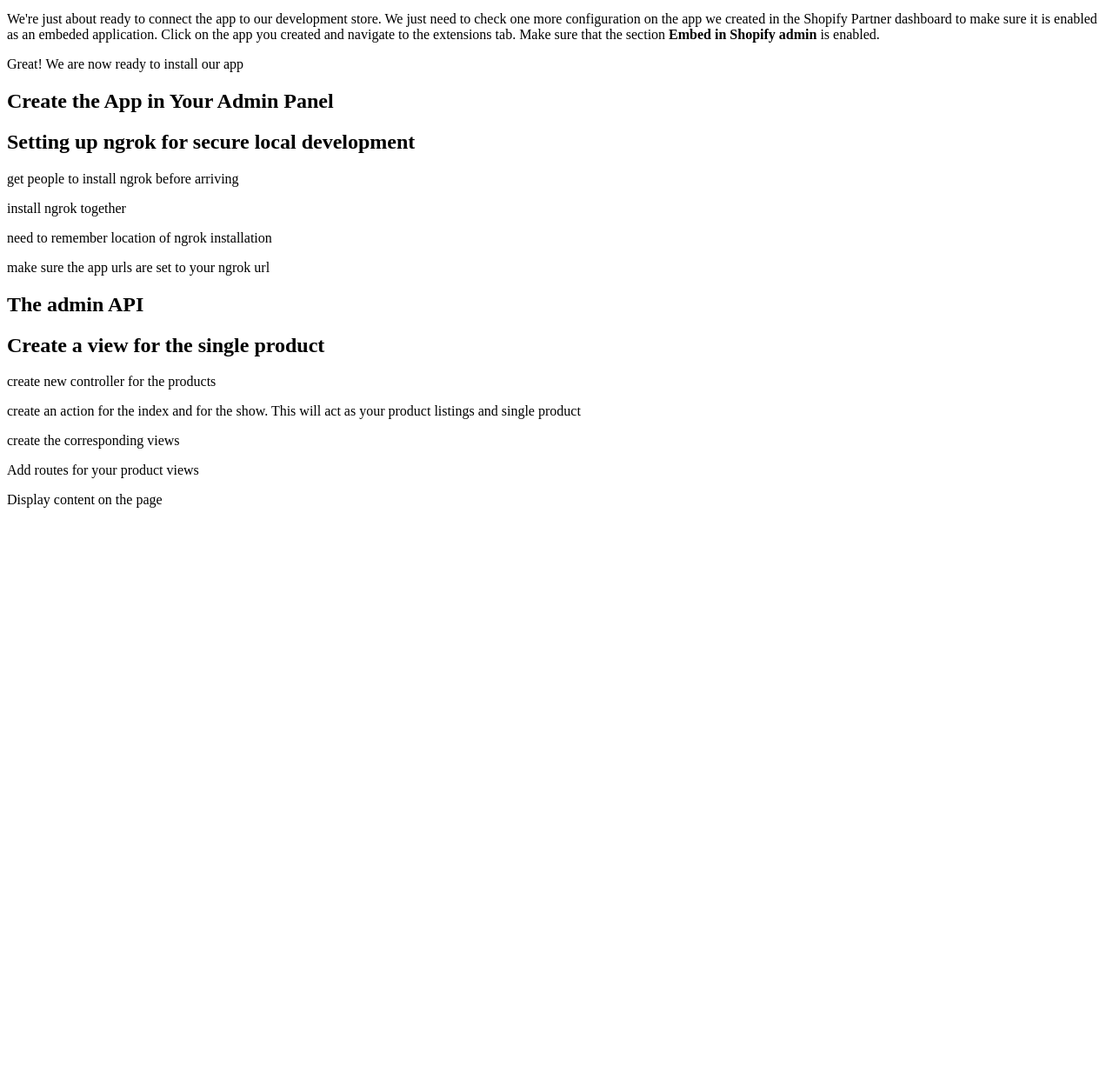
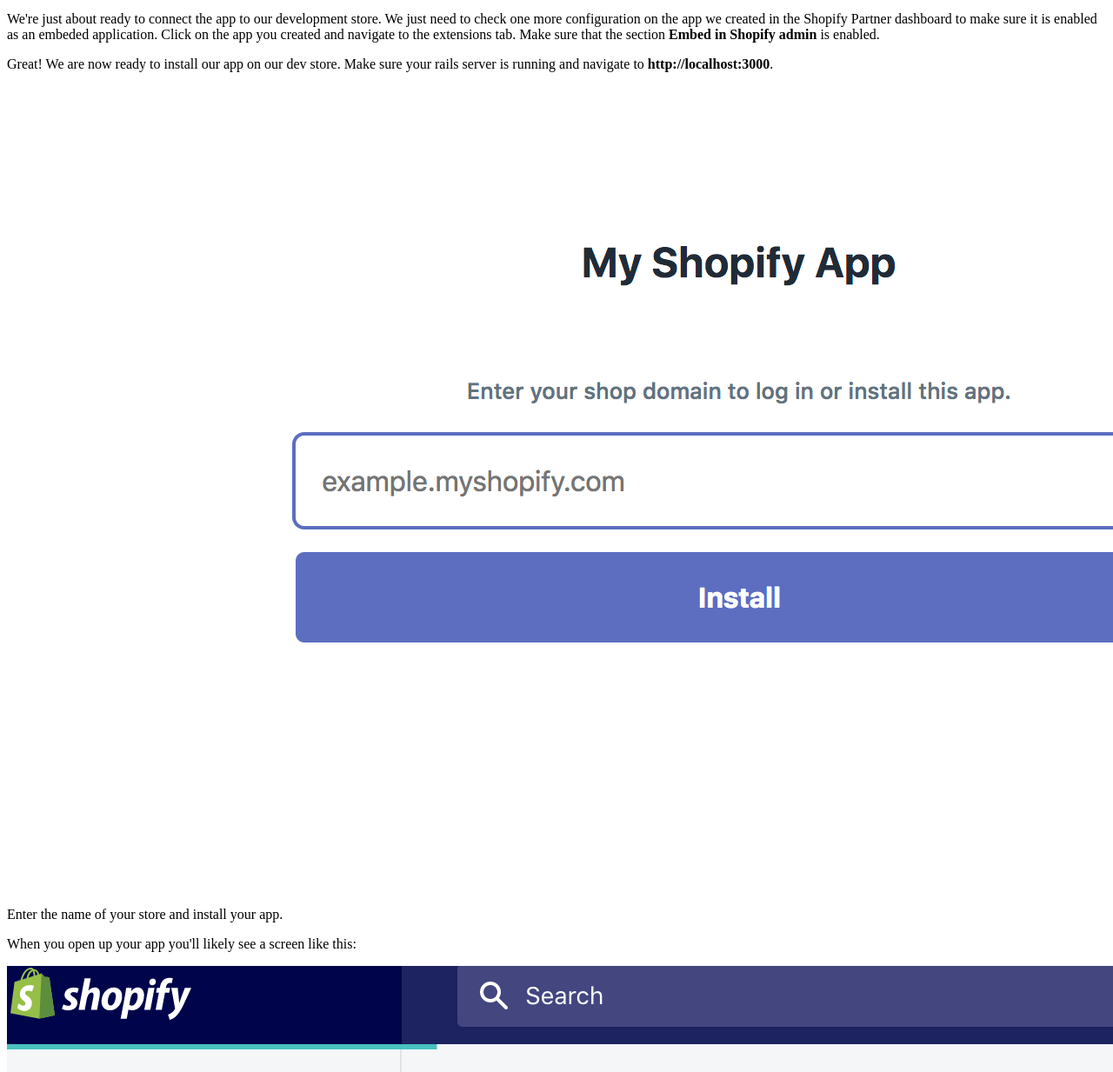
Before and after one commit to jrdnndtsch/shopify-app-3hr, a plain HTML site: page index.html in a window 1280 px wide. Shown: the part 6218-7451 px from the top of the page at 87% size. Before the commit the page ends 6818 px from the top, so only its background shows below. Drawn offline with Linux system fonts and the light colour scheme.

```diff
--- a/index.html
+++ b/index.html
@@ -127,10 +127,12 @@
             end
         </code></pre>
         <p>We're just about ready to connect the app to our development store. We just need to check one more configuration on the app we created in the Shopify Partner dashboard to make sure it is enabled as an embeded application. Click on the app you created and navigate to the extensions tab. Make sure that the section <strong>Embed in Shopify admin</strong> is enabled.</p>
-        <p>Great! We are now ready to install our app </p>
-    </section>
-    <section>
-        <h2>Create the App in Your Admin Panel</h2>
+        <p>Great! We are now ready to install our app on our dev store. Make sure your rails server is running and navigate to <strong>http://localhost:3000</strong>.</p>
+        <img src="images/install-app-screen.png" alt="">
+        <p>Enter the name of your store and install your app.</p>
+        <p>When you open up your app you'll likely see a screen like this:</p>
+        <img src="images/requests-blocked-screen.png" alt="">
+        <p>We will be addressing this next.</p>
     </section>
     <section>
         <h2>Setting up ngrok for secure local development</h2>
```
Also changed, not shown: images/install-app-screen.png (renamed from images/Screen Shot 2018-04-19 at 2.43.43 PM.png), images/requests-blocked-screen.png (renamed from images/Screen Shot 2018-04-19 at 2.49.03 PM.png).
